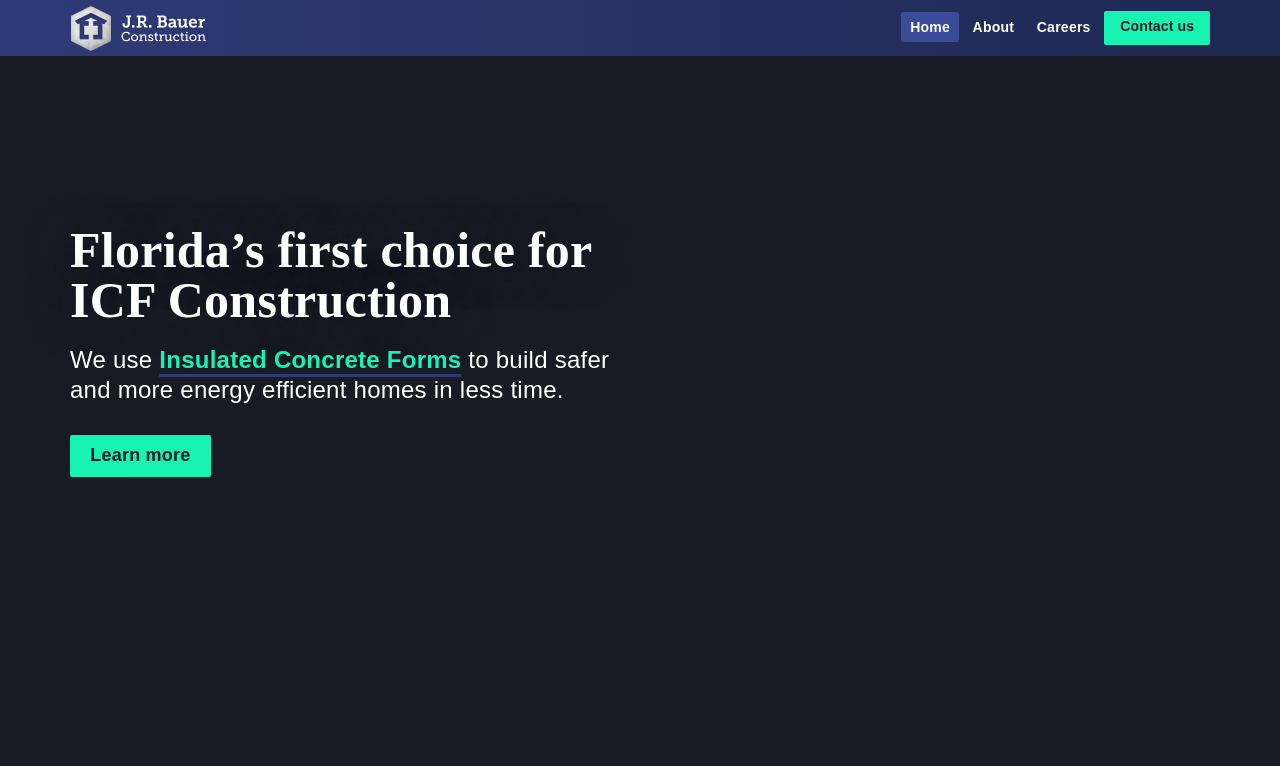
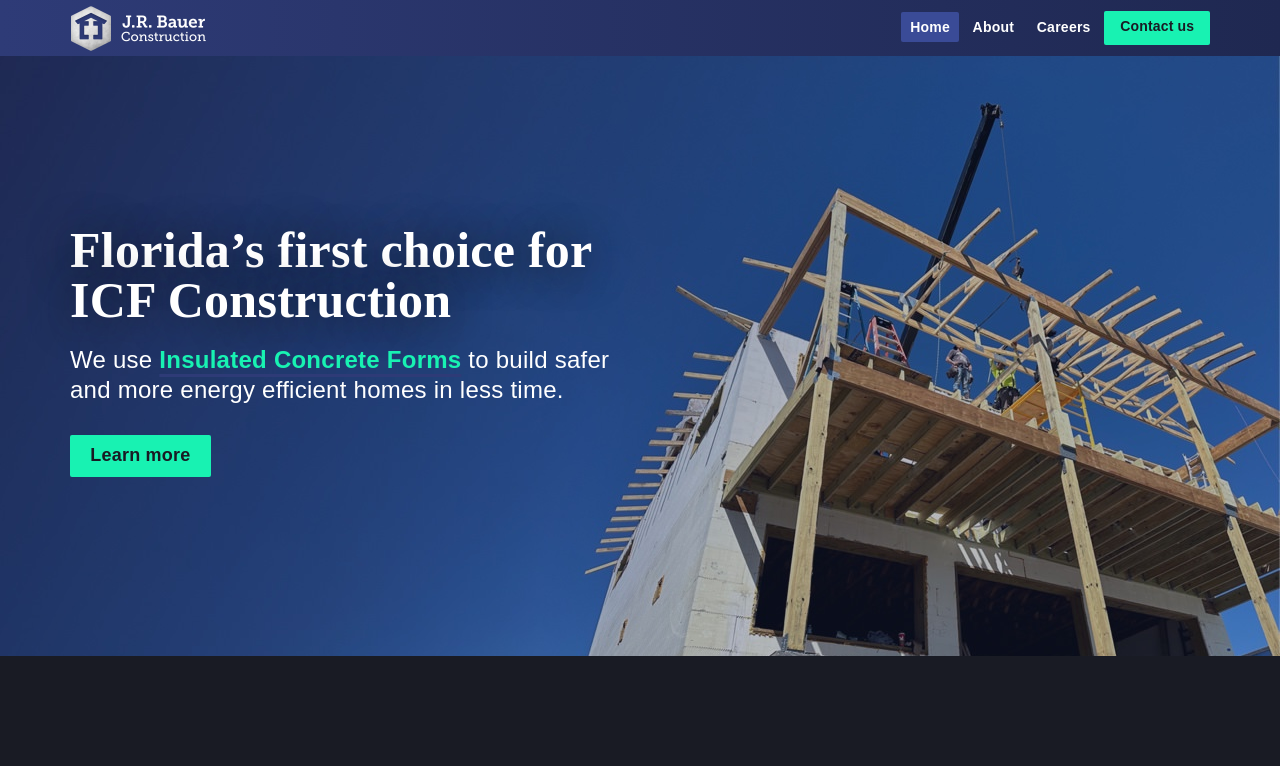
Before and after one commit to perpetualgrimace/jrbauerconstruction.com, an Astro site: page / in a window 1280 px wide. Shown: the top 766 px of the page. Built offline with nearby package versions, Linux system fonts and the light colour scheme; Astro itself is replaced by a stand-in of ours; grey boxes are pictures that could not be loaded; a web font is replaced by a local one.

Commit message:
adds HomeHero image

```diff
--- a/src/components/layout/HomeHero.astro
+++ b/src/components/layout/HomeHero.astro
@@ -7,10 +7,7 @@ const {title, headline} = props;
 ---
 
 <div class="home-hero">
-  <div class="home-hero-img-wrapper">
-    <RetinaImg className="home-hero-img" file="hero/home-hero" extension="jpg" />
-  </div>
-
+  <div class="home-hero-inner">
     <div class="home-hero-caption">
       <h1 class="home-hero-title u-font-xxxl u-mb-md">{headline || title}</h1>
       <p class="home-hero-paragraph u-font-lg u-mb-lg">
@@ -22,11 +19,15 @@ const {title, headline} = props;
     </div>
   </div>
 
+  <div class="home-hero-img-wrapper">
+    <RetinaImg className="home-hero-img" file="hero/home-hero" extension="jpg" />
+  </div>
+</div>
+
 <style is:global lang="scss">
 	@import '../../styles/global';
 
   .home-hero {
-    @include container;
     display: flex;
     align-items: center;
 
@@ -35,8 +36,12 @@ const {title, headline} = props;
     }
   }
 
+  .home-hero-inner {
+    @include container;
+  }
+
   .home-hero-img-wrapper {
-    position: absolute;
+    @include absolute-expand;
     width: 100%;
   }
 
@@ -45,6 +50,7 @@ const {title, headline} = props;
     object-fit: cover;
   }
 
+  @media (max-width: 599px) {
     .home-hero-img-wrapper:after {
       @include pseudo;
       position: absolute;
@@ -53,7 +59,8 @@ const {title, headline} = props;
       right: 0;
       height: 100%;
       width: 100%;
-    background-image: linear-gradient(to bottom, transparent 0%, $black 100%);
+      background-image: linear-gradient(to bottom right, transparent 0%, rgba($black, 0.875) 100%);
+    }
   }
 
   .home-hero-caption {
```
Also changed, not shown: public/hero/home-hero.jpg (added), public/hero/home-hero@2x.jpg (added). Lines whose indentation alone changed are shown as unchanged.
